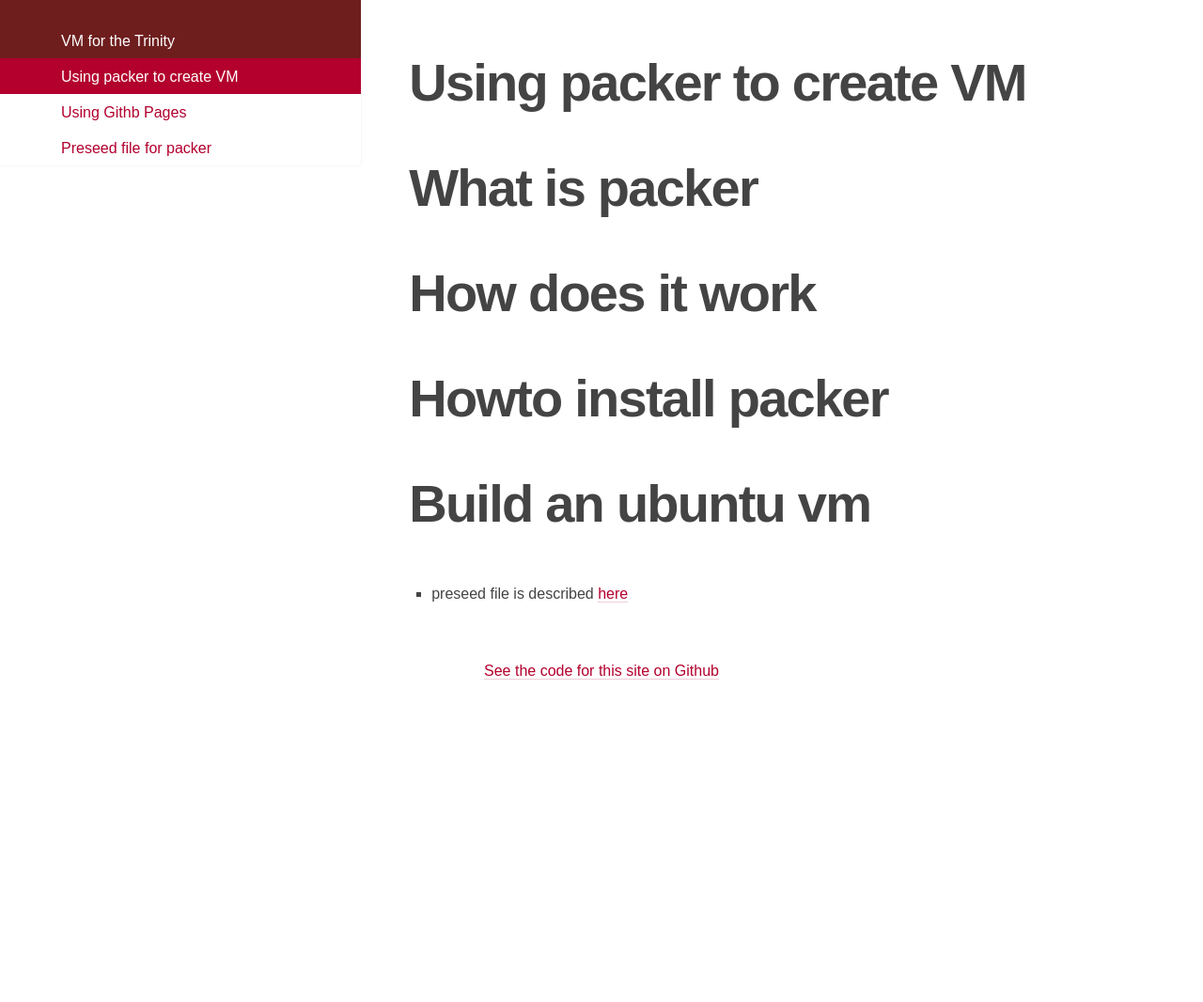
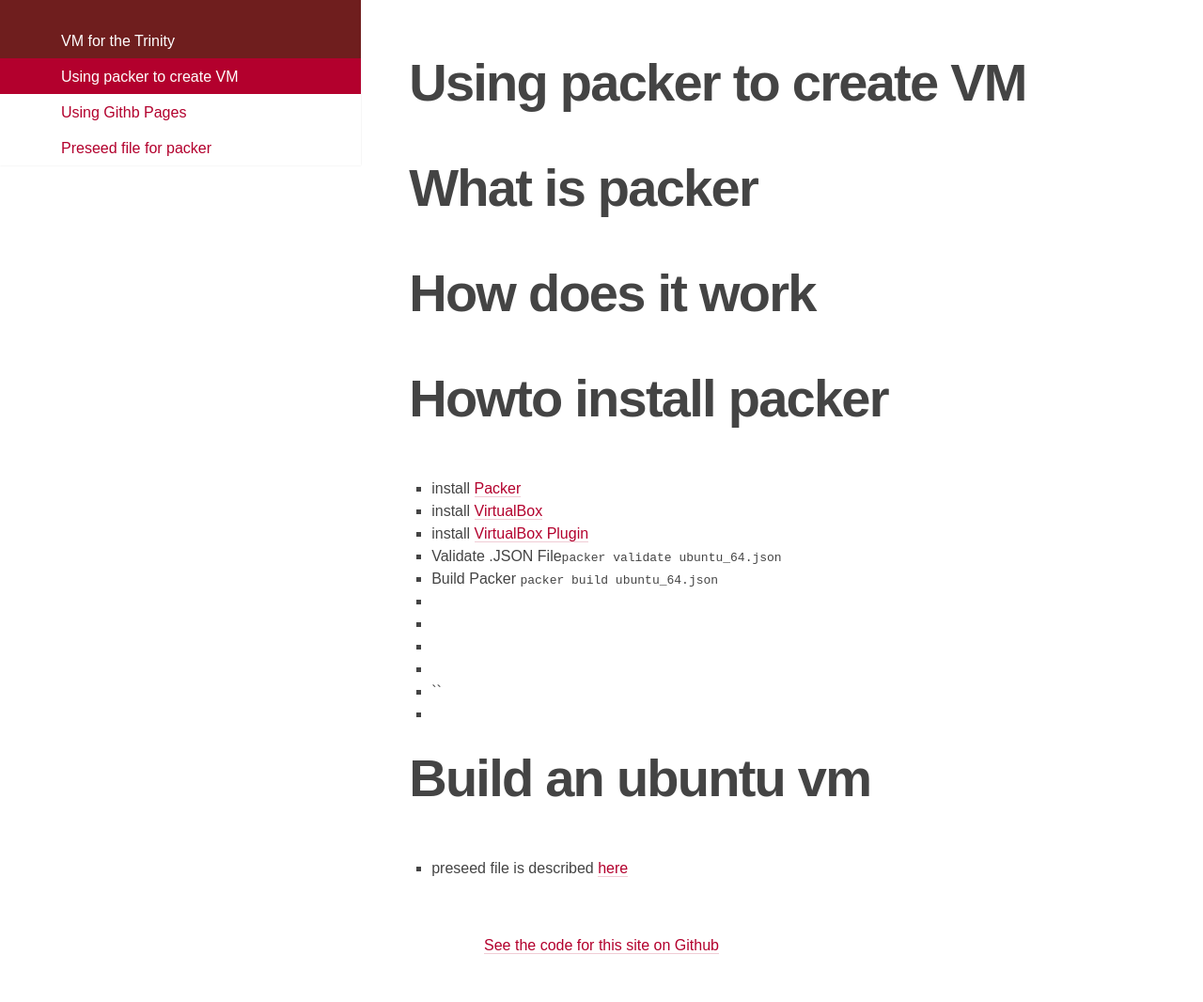
Before and after one commit to freme/trinityvm, a Jekyll site: the page built from packer.md, in a window 1280 px wide. Shown: the whole page at 94% size. Built offline with Jekyll 4.4.1, drawn with Linux system fonts in a browser that asks for light colours; before the commit the page ends 900 px from its top, so only the background shows below that.

Commit message:
Add Howto install packer

```diff
--- a/packer.md
+++ b/packer.md
@@ -12,6 +12,17 @@ How does it work
 
 Howto install packer
 ====================
+* install [Packer](http://www.packer.io/docs/installation.html)
+* install [VirtualBox](http://wiki.ubuntuusers.de/VirtualBox/Installation)
+* install [VirtualBox Plugin](https://help.ubuntu.com/community/VirtualBox/GuestAdditions)
+* Validate .JSON File`packer validate ubuntu_64.json`
+* Build Packer `packer build ubuntu_64.json`
+*
+*
+*
+*
+* ``
+*
 
 Build an ubuntu vm
 ==================
```
